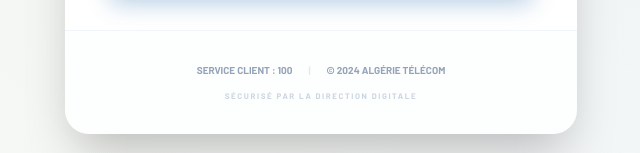
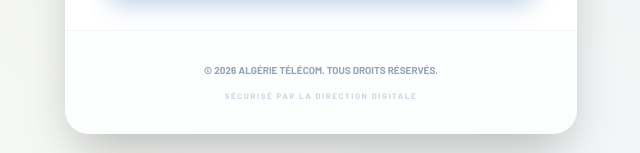
Before and after one commit to wassimLNS/Algerie_telecome, a React (Vite) app in the folder front/: page / in a window 1280 px wide. Shown: the part 754-907 px from the top of the page, without its empty margins (319-959 px from the left). Built offline with nearby package versions, Linux system fonts and the light colour scheme; a web font is replaced by a local one.

Commit message:
docs: sync documentation and postman endpoints with actual codebase

```diff
--- a/front/src/pages/auth/LoginClient.jsx
+++ b/front/src/pages/auth/LoginClient.jsx
@@ -121,9 +121,7 @@
 
         <CardFooter className="auth-view-footer">
           <div className="auth-footer-info">
-            <span>SERVICE CLIENT : 100</span>
-            <span className="auth-footer-separator">|</span>
-            <span>© 2024 ALGÉRIE TÉLÉCOM</span>
+            <span>© 2026 Algérie Télécom. Tous droits réservés.</span>
           </div>
           <div className="auth-footer-tagline">SÉCURISÉ PAR LA DIRECTION DIGITALE</div>
         </CardFooter>
--- a/front/src/pages/auth/LoginStaff.jsx
+++ b/front/src/pages/auth/LoginStaff.jsx
@@ -131,9 +131,7 @@
 
         <CardFooter className="auth-view-footer">
           <div className="auth-footer-info">
-            <span>SERVICE CLIENT : 100</span>
-            <span className="auth-footer-separator">|</span>
-            <span>© 2024 ALGÉRIE TÉLÉCOM</span>
+            <span>© 2026 ALGÉRIE TÉLÉCOM</span>
           </div>
           <div className="auth-footer-tagline">SÉCURISÉ PAR LA DIRECTION DIGITALE</div>
         </CardFooter>
```
Also changed, not shown: 2 other files (tests, documents, lock files or other folders).
